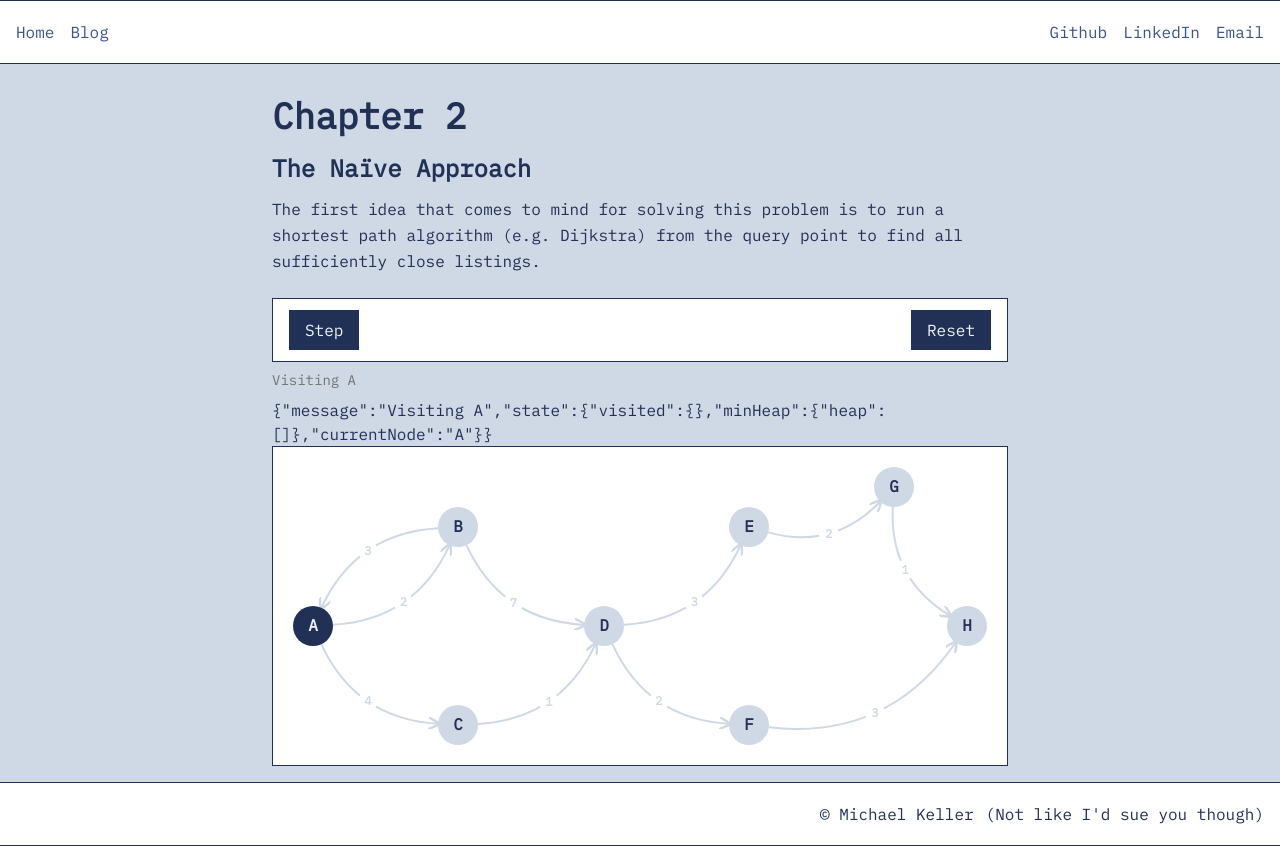
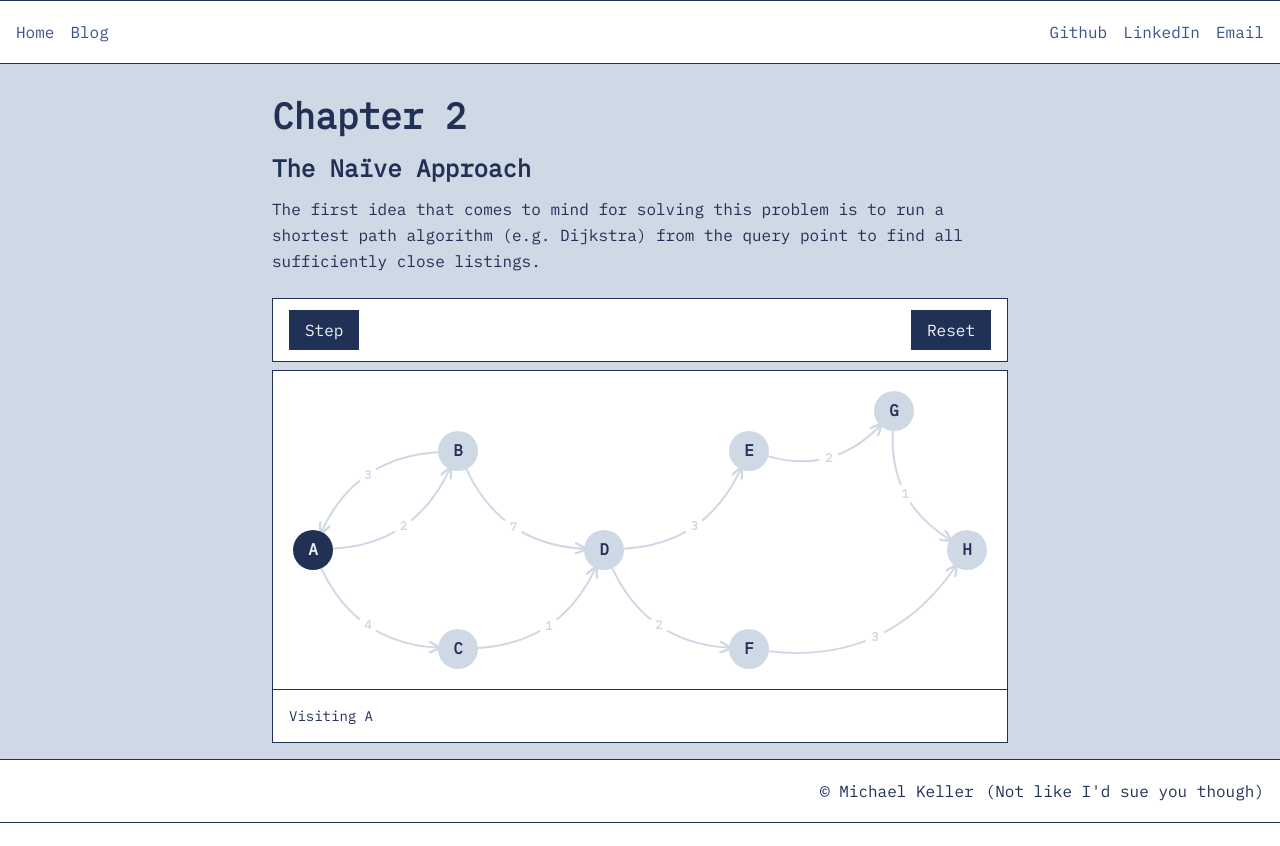
Before and after one commit to kelmich/website, a Next.js app: page /blog/flatfalcon/2-dijkstra in a window 1280 px wide. Both pictures are taken after a click on the button "Step". After the commit the page ends 823 px from the top, so only its background shows below. Built offline with nearby package versions, Linux system fonts and the light colour scheme.

Commit message:
add pretty info box

```diff
--- a/app/blog/flatfalcon/2-dijkstra/DijkstraVisualizer.tsx
+++ b/app/blog/flatfalcon/2-dijkstra/DijkstraVisualizer.tsx
@@ -53,6 +53,15 @@ export const DijkstraVisualizer = () => {
   const [graph, setGraph] =
     useState<Graph<VisualizationNodeData, VisualizationEdgeData>>(initialGraph);
 
+  const [message, setMessage] = useState<string | undefined>(undefined);
+
+  const updateGraph = useCallback(
+    (algoState: AlgorithmStep<DijkstraState>) => {
+      setMessage(algoState.message);
+    },
+    [setGraph]
+  );
+
   const [stepData, setStepData] = useState<AlgorithmStep<DijkstraState> | null>(
     null
   );
@@ -61,13 +70,9 @@ export const DijkstraVisualizer = () => {
     <div className="flex flex-col space-y-2">
       <ControlBar
         executorFactory={() => new Dijkstra(initialGraph, "A")}
-        onStep={setStepData}
+        onStep={updateGraph}
       />
-      <div className="text-sm text-muted-foreground">
-        {stepData ? stepData.message : "Click 'Run' to start the algorithm."}
-      </div>
-      {JSON.stringify(stepData)}
-      <GraphVisualizer graph={graph} />
+      <GraphVisualizer graph={graph} info={message} />
     </div>
   );
 };
--- a/app/components/interactive_examples/GraphVisualizer.tsx
+++ b/app/components/interactive_examples/GraphVisualizer.tsx
@@ -12,6 +12,7 @@ export type VisualizationEdgeData = EdgeVariantProps;
 
 type Props<T extends VisualizationNodeData, U extends VisualizationEdgeData> = {
   graph: Graph<T, U>;
+  info?: string;
 };
 
 const nodeStyles = cva("transition-colors duration-300", {
@@ -72,7 +73,7 @@ export type EdgeVariantProps = VariantProps<typeof edgeStyles>;
 
 const GraphVisualizer: React.FC<
   Props<VisualizationNodeData, VisualizationEdgeData>
-> = ({ graph }) => {
+> = ({ graph, info }) => {
   const [containerRef, { width, height }] = useElementSize<HTMLDivElement>();
   const padding = 40; // padding inside SVG
 
@@ -102,9 +103,10 @@ const GraphVisualizer: React.FC<
   const nodeRadius = 20;
 
   return (
+    <div className="w-full">
       <div
         ref={containerRef}
-      className={`flex gap-5 bg-background border w-full`}
+        className="flex gap-5 bg-background border w-full"
         style={{ height: `${graphHeight + 2 * padding}px` }}
       >
         <svg width={width} height={height} className="bg-background">
@@ -248,6 +250,12 @@ const GraphVisualizer: React.FC<
           })}
         </svg>
       </div>
+      {info && (
+        <div className="p-4 bg-background text-background-foreground text-sm border-b border-l border-r">
+          {info}
+        </div>
+      )}
+    </div>
   );
 };
 
```
Lines whose indentation alone changed are shown as unchanged.
